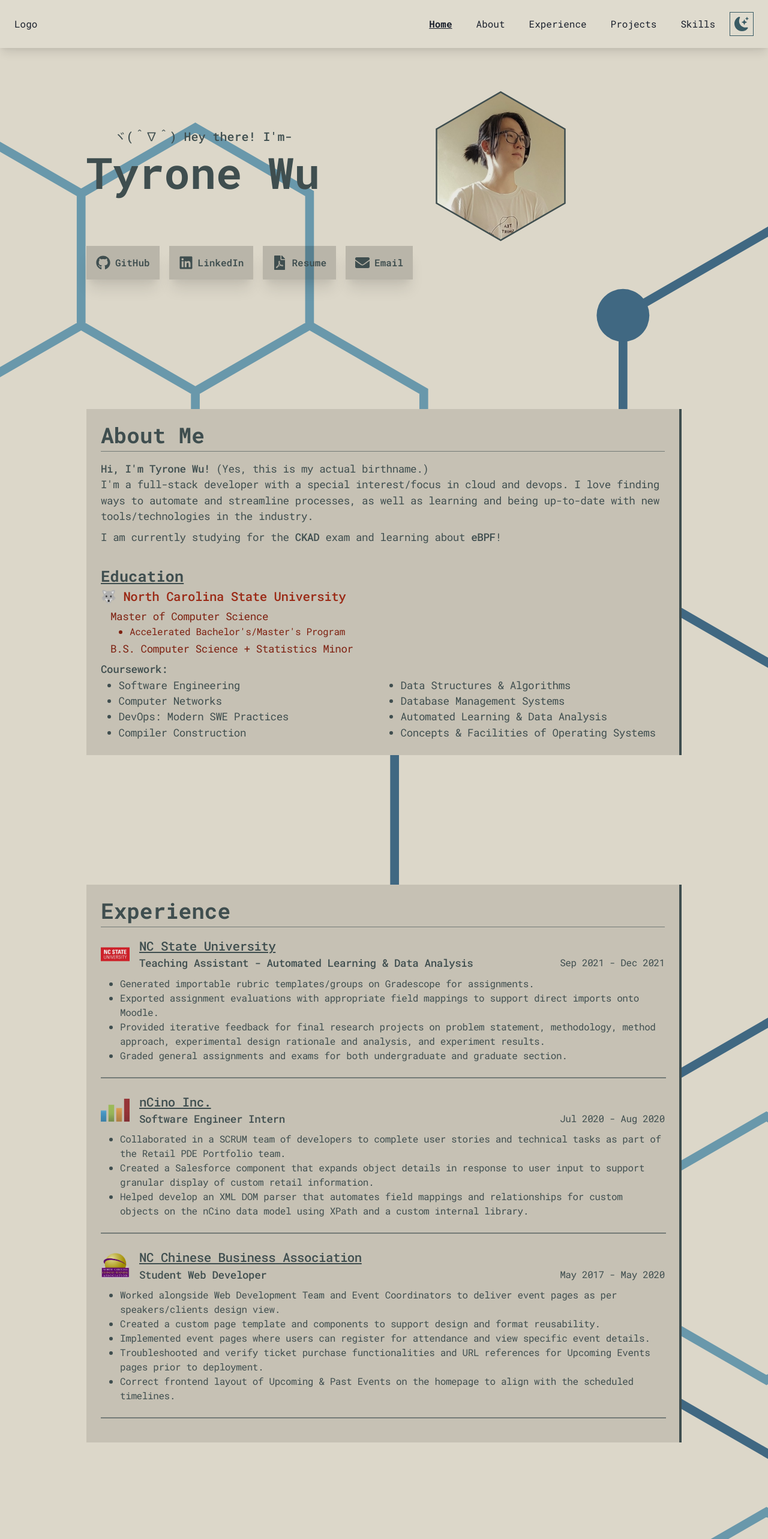
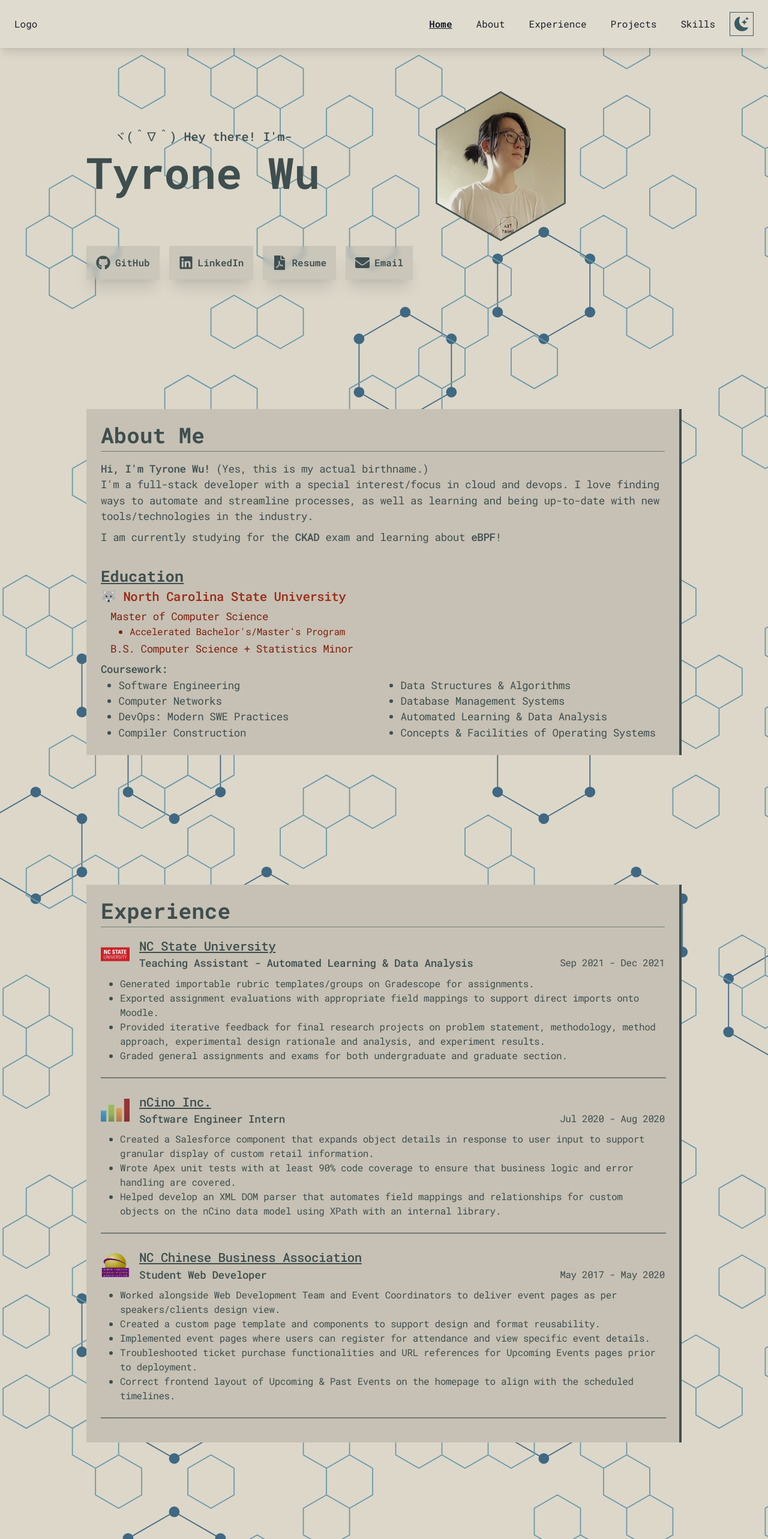
Before and after one commit to tyrone-wu/tyrone-wu.github.io, a Next.js app: page / in a window 1280 px wide. Shown: the top 2566 px of the page at 60% size. Built offline with nearby package versions, Linux system fonts and the light colour scheme.

Commit message:
visual fix for bg, links, tech icons

```diff
--- a/src/components/AboutMe/AboutMe.tsx
+++ b/src/components/AboutMe/AboutMe.tsx
@@ -1,4 +1,4 @@
-import { Box, SlideFade, useColorModeValue } from "@chakra-ui/react";
+import { Box, SlideFade } from "@chakra-ui/react";
 
 import Card from "../Card";
 import Description from "./AboutDescription";
--- a/src/components/Experience/Experience.tsx
+++ b/src/components/Experience/Experience.tsx
@@ -34,9 +34,9 @@ export default function Experience({ textPalette }: { textPalette: string }) {
       time: "Jul 2020 - Aug 2020",
       position: "Software Engineer Intern",
       description: [
-        "Collaborated in a SCRUM team of developers to complete user stories and technical tasks as part of the Retail PDE Portfolio team.",
         "Created a Salesforce component that expands object details in response to user input to support granular display of custom retail information.",
-        "Helped develop an XML DOM parser that automates field mappings and relationships for custom objects on the nCino data model using XPath and a custom internal library.",
+        "Wrote Apex unit tests with at least 90% code coverage to ensure that business logic and error handling are covered.",
+        "Helped develop an XML DOM parser that automates field mappings and relationships for custom objects on the nCino data model using XPath with an internal library.",
       ],
     },
     {
@@ -49,7 +49,7 @@ export default function Experience({ textPalette }: { textPalette: string }) {
         "Worked alongside Web Development Team and Event Coordinators to deliver event pages as per speakers/clients design view.",
         "Created a custom page template and components to support design and format reusability.",
         "Implemented event pages where users can register for attendance and view specific event details.",
-        "Troubleshooted and verify ticket purchase functionalities and URL references for Upcoming Events pages prior to deployment.",
+        "Troubleshooted ticket purchase functionalities and URL references for Upcoming Events pages prior to deployment.",
         "Correct frontend layout of Upcoming & Past Events on the homepage to align with the scheduled timelines.",
       ],
     },
--- a/src/components/Home/Links.tsx
+++ b/src/components/Home/Links.tsx
@@ -15,7 +15,7 @@ export default function Links({ textColor }: { textColor: string }) {
     { name: "Resume", link: "/files/Resume.pdf", icon: FaFilePdf },
     { name: "Email", link: "mailto:tboywu@gmail.com", icon: FaEnvelope },
   ];
-  const bgShade = useColorModeValue("blackAlpha.300", "whiteAlpha.300");
+  const bgShade = useColorModeValue("blackAlpha.200", "whiteAlpha.300");
 
   return (
     <Stack
@@ -42,6 +42,8 @@ export default function Links({ textColor }: { textColor: string }) {
               boxShadow="xl"
               width={["full", "initial"]}
               borderRadius="none"
+              backdropFilter="auto"
+              backdropBlur="4px"
             >
               {link.name}
             </Button>
--- a/src/components/Projects/Projects.tsx
+++ b/src/components/Projects/Projects.tsx
@@ -108,18 +108,19 @@ function ProjectSection({ textPalette, project, iconBGColor }: { textPalette: st
         </Flex>
       </Link>
 
-      <Wrap
+      <Flex
+        direction="row"
+        wrap="wrap"
+        gridGap="10px"
+        columnGap="6px"
         justify="center"
-        spacing="6px"
-        mx={6}
+        mx={4}
         mb={4}
       >
         {project.stack.map((tech: string, i: number) => (
-          <WrapItem key={`${i}` + "-" + `${tech}`}>
-            <TechIcon tech={tech} iconBGColor={iconBGColor} />
-          </WrapItem>
+          <TechIcon key={`${i}` + "-" + `${tech}`} tech={tech} iconBGColor={iconBGColor} />
         ))}
-      </Wrap>
+      </Flex>
     </Box>
   );
 };
```
Also changed, not shown: public/assets/backgrounds/bg-hexagon.svg.
